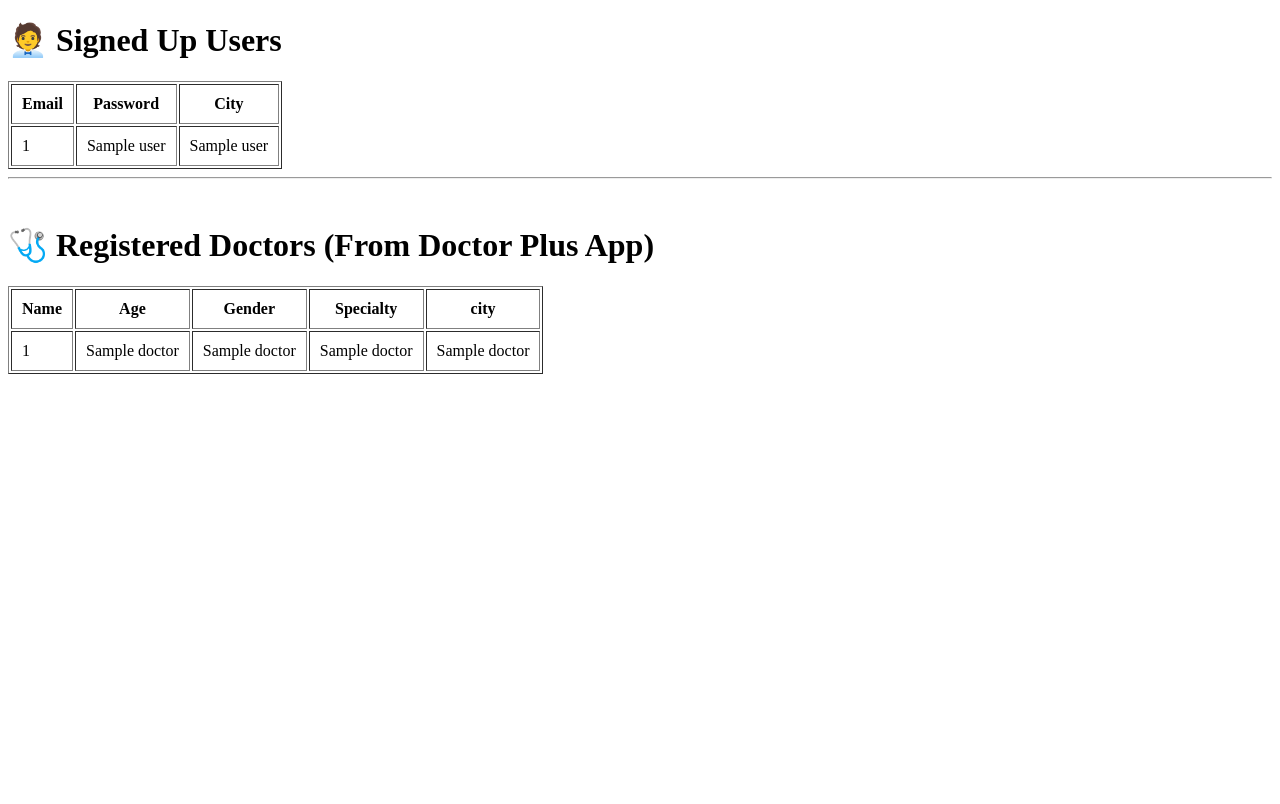
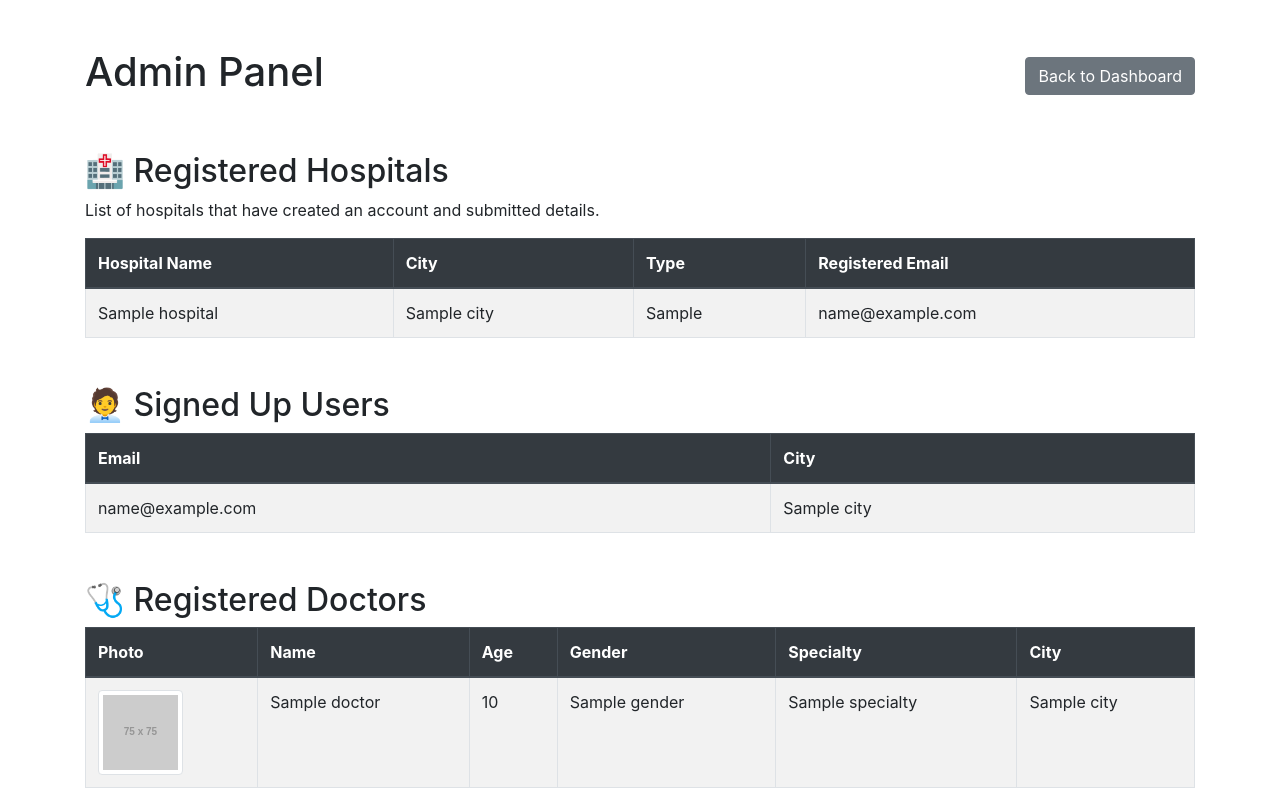
Before and after one commit to biharichin/flask-login-app, a Flask app: template templates/admin.html in a window 1280 px wide. Before the commit the page ends 374 px from the top, so only its background shows below. Run offline with Flask 3, Linux system fonts and the light colour scheme; the template is opened without the code that fills it: most values are stand-ins (such as "Sample title", 1, 10 or a date in 2020); grey boxes labelled with a size stand in for pictures from a placeholder-image service; some libraries are stand-ins or nearby versions.

Commit message:
hospital page update

```diff
--- a/app.py
+++ b/app.py
@@ -1,9 +1,11 @@
-from flask import Flask, render_template, request, redirect, session
+from flask import Flask, render_template, request, redirect, session, flash
 import mysql.connector
 import os
 
 app = Flask(__name__)
 app.secret_key = "your_secret_key_here"
+ADMIN_EMAIL = "admin@yourapp.com" # <-- IMPORTANT: Change this to your actual admin email
+
 @app.route("/addcitycolumn")
 def add_city_column():
     try:
@@ -148,21 +150,34 @@ def dashboard():
 
 @app.route("/admin")
 def admin():
-    if "email" not in session:
-        return redirect("/login")
+    # Security check: Only allow the designated admin user
+    if "email" not in session or session.get("email") != ADMIN_EMAIL:
+        flash("You do not have permission to access this page.", "danger")
+        return redirect("/dashboard") # Redirect non-admins to the dashboard
     conn = get_connection()
-    c = conn.cursor()
+    c = conn.cursor(dictionary=True)
 
     # Users
-    c.execute("SELECT email, password, city FROM users")
+    c.execute("SELECT email, city FROM users")
     users = c.fetchall()
 
     # Doctors
-    c.execute("SELECT name, age, gender, specialty, city FROM doctors")
+    c.execute("SELECT name, age, gender, specialty, city, photo FROM doctors")
     doctors = c.fetchall()
 
+    # Hospitals with their account email
+    c.execute("""
+        SELECT
+            h.name, h.city, h.hospital_type, ha.email
+        FROM
+            hospitals h
+        LEFT JOIN
+            hospital_accounts ha ON h.account_id = ha.id
+    """)
+    hospitals = c.fetchall()
+
     conn.close()
-    return render_template("admin.html", users=users, doctors=doctors)
+    return render_template("admin.html", users=users, doctors=doctors, hospitals=hospitals)
 
 @app.route("/doctor", methods=["GET"])
 def doctor_search():
@@ -191,12 +206,12 @@ def hospital_page():
         return redirect("/login")
     query = request.args.get("query", "")
     conn = get_connection()
-    c = conn.cursor()
+    c = conn.cursor(dictionary=True) # Use a dictionary cursor for easier access
     if query:
-        c.execute("SELECT name, city FROM hospitals WHERE name LIKE %s OR city LIKE %s",
+        c.execute("SELECT name, city, hospital_type, photo_url FROM hospitals WHERE name LIKE %s OR city LIKE %s",
                   ('%' + query + '%', '%' + query + '%'))
     else:
-        c.execute("SELECT name, city FROM hospitals")
+        c.execute("SELECT name, city, hospital_type, photo_url FROM hospitals")
     results = c.fetchall()
     conn.close()
     return render_template("hospital.html", results=results)
--- a/templates/admin.html
+++ b/templates/admin.html
@@ -1,35 +1,92 @@
 <!DOCTYPE html>
-<html>
+<html lang="en">
 <head>
-    <title>Admin Page</title>
+    <meta charset="UTF-8">
+    <title>Admin Panel</title>
+    <link rel="stylesheet" href="https://stackpath.bootstrapcdn.com/bootstrap/4.5.2/css/bootstrap.min.css">
 </head>
 <body>
-    <h1>🧑‍💼 Signed Up Users</h1>
-    <table border="1" cellpadding="10">
-        <tr><th>Email</th><th>Password</th><th>City</th></tr>
+    <div class="container mt-5">
+        <div class="d-flex justify-content-between align-items-center mb-4">
+            <h1>Admin Panel</h1>
+            <a href="/dashboard" class="btn btn-secondary">Back to Dashboard</a>
+        </div>
+
+        <!-- Registered Hospitals Section -->
+        <h2 class="mt-5">🏥 Registered Hospitals</h2>
+        <p>List of hospitals that have created an account and submitted details.</p>
+        <table class="table table-striped table-bordered">
+            <thead class="thead-dark">
+                <tr>
+                    <th>Hospital Name</th>
+                    <th>City</th>
+                    <th>Type</th>
+                    <th>Registered Email</th>
+                </tr>
+            </thead>
+            <tbody>
+                {% for hospital in hospitals %}
+                <tr>
+                    <td>{{ hospital.name or 'Details not submitted' }}</td>
+                    <td>{{ hospital.city or 'N/A' }}</td>
+                    <td>{{ hospital.hospital_type or 'N/A' }}</td>
+                    <td>{{ hospital.email or 'Account not linked' }}</td>
+                </tr>
+                {% endfor %}
+            </tbody>
+        </table>
+
+        <!-- Registered Users Section -->
+        <h2 class="mt-5">🧑‍💼 Signed Up Users</h2>
+        <table class="table table-striped table-bordered">
+            <thead class="thead-dark">
+                <tr>
+                    <th>Email</th>
+                    <th>City</th>
+                </tr>
+            </thead>
+            <tbody>
                 {% for user in users %}
                 <tr>
-            <td>{{ user[0] }}</td>
-            <td>{{ user[1] }}</td>
-            <td>{{ user[2] }}</td>
+                    <td>{{ user.email }}</td>
+                    <td>{{ user.city }}</td>
                 </tr>
                 {% endfor %}
+            </tbody>
         </table>
 
-    <hr><br>
-
-    <h1>🩺 Registered Doctors (From Doctor Plus App)</h1>
-    <table border="1" cellpadding="10">
-        <tr><th>Name</th><th>Age</th><th>Gender</th><th>Specialty</th><th>city</th></tr>
+        <!-- Doctors List Section -->
+        <h2 class="mt-5">🩺 Registered Doctors</h2>
+        <table class="table table-striped table-bordered">
+            <thead class="thead-dark">
+                <tr>
+                    <th>Photo</th>
+                    <th>Name</th>
+                    <th>Age</th>
+                    <th>Gender</th>
+                    <th>Specialty</th>
+                    <th>City</th>
+                </tr>
+            </thead>
+            <tbody>
                 {% for doctor in doctors %}
                 <tr>
-            <td>{{ doctor[0] }}</td>
-            <td>{{ doctor[1] }}</td>
-            <td>{{ doctor[2] }}</td>
-            <td>{{ doctor[3] }}</td>
-            <td>{{ doctor[4] }}</td>
+                    <td>
+                        {% if doctor.photo %}
+                            <img src="{{ url_for('static', filename='uploads/' + doctor.photo) }}" alt="{{ doctor.name }}" width="75" class="img-thumbnail">
+                        {% else %}
+                            <img src="https://via.placeholder.com/75.png?text=No+Pic" alt="No photo" class="img-thumbnail">
+                        {% endif %}
+                    </td>
+                    <td>{{ doctor.name }}</td>
+                    <td>{{ doctor.age }}</td>
+                    <td>{{ doctor.gender }}</td>
+                    <td>{{ doctor.specialty }}</td>
+                    <td>{{ doctor.city }}</td>
                 </tr>
                 {% endfor %}
+            </tbody>
         </table>
+    </div>
 </body>
 </html>
```
Also changed, not shown: templates/hospital.html (+39 -14 lines), static/uploads/Big-Male-walks-across-the-crater.png (added). Lines whose indentation alone changed are shown as unchanged.
